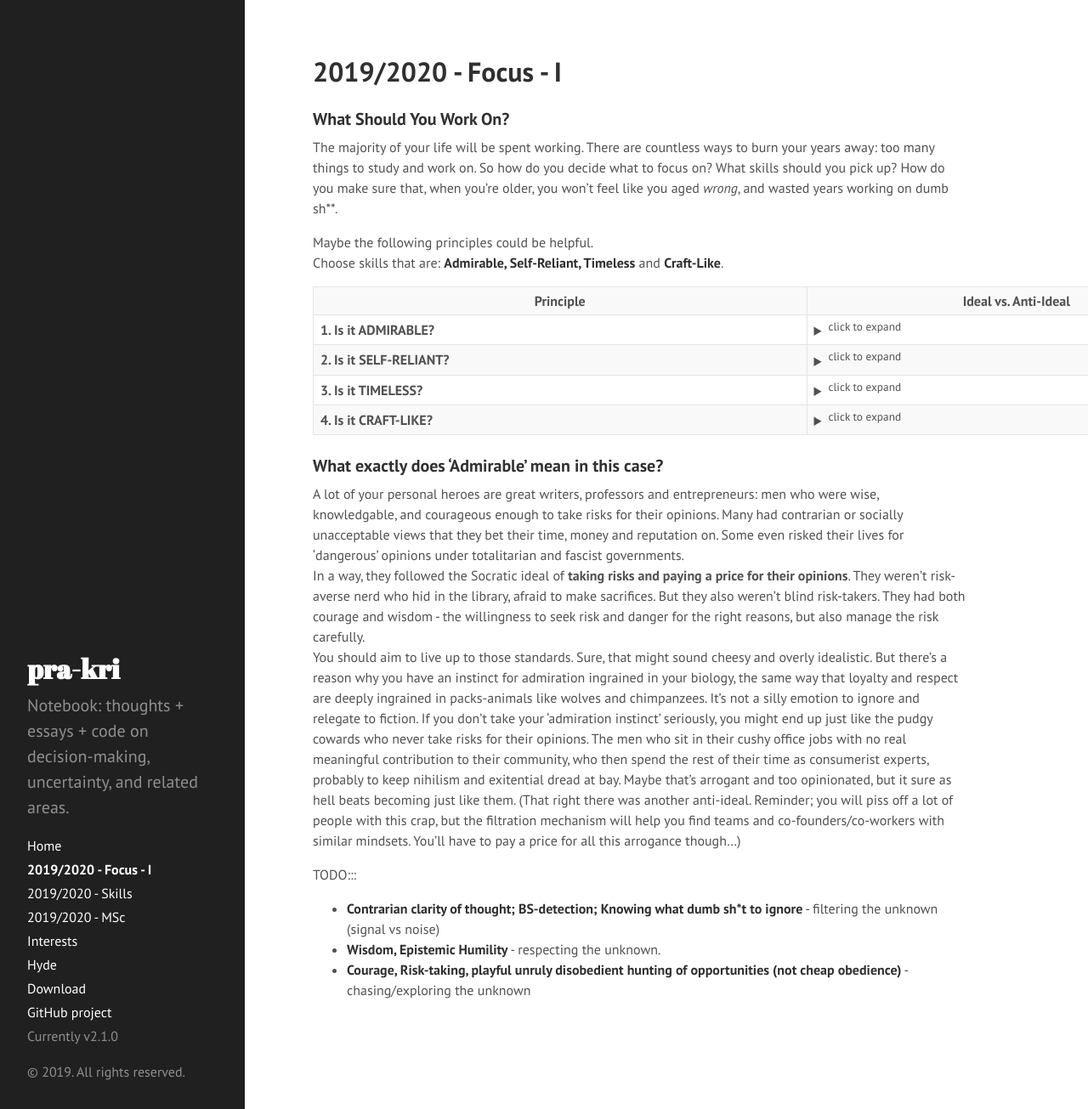
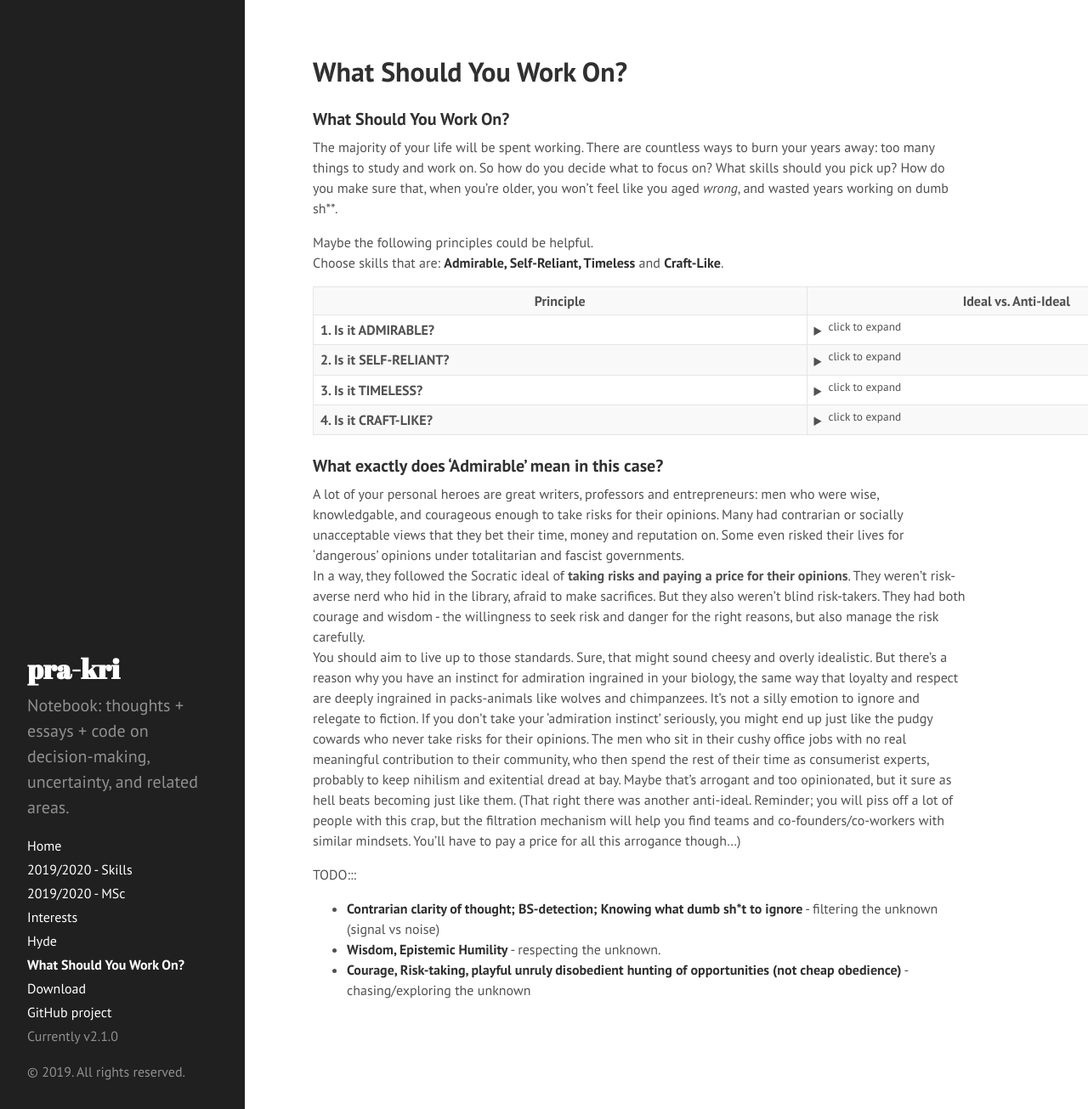
Before and after one commit to pra-kri/pra-kri.github.io, a Jekyll site: the page built from incomplete/2019to2020_whattoworkon.md, in a window 1280 px wide and 1305 px high. Shown: the whole window at 85% size. Built offline with Jekyll 4.4.1, drawn with Linux system fonts in a browser that asks for light colours; our own code applies the rules of GitHub Pages for plain Markdown files; Markdown is read by kramdown in place of the engine named in the settings.

Commit message:
Rename 2019to2020_focus.md to 2019to2020_whattoworkon.md

```diff
--- a/2019to2020_focus.md
+++ b/incomplete/2019to2020_whattoworkon.md
@@ -1,7 +1,3 @@
----
-layout: page
-title: 2019/2020 - Focus - I
----
 
 ### What Should You Work On?
 
```
